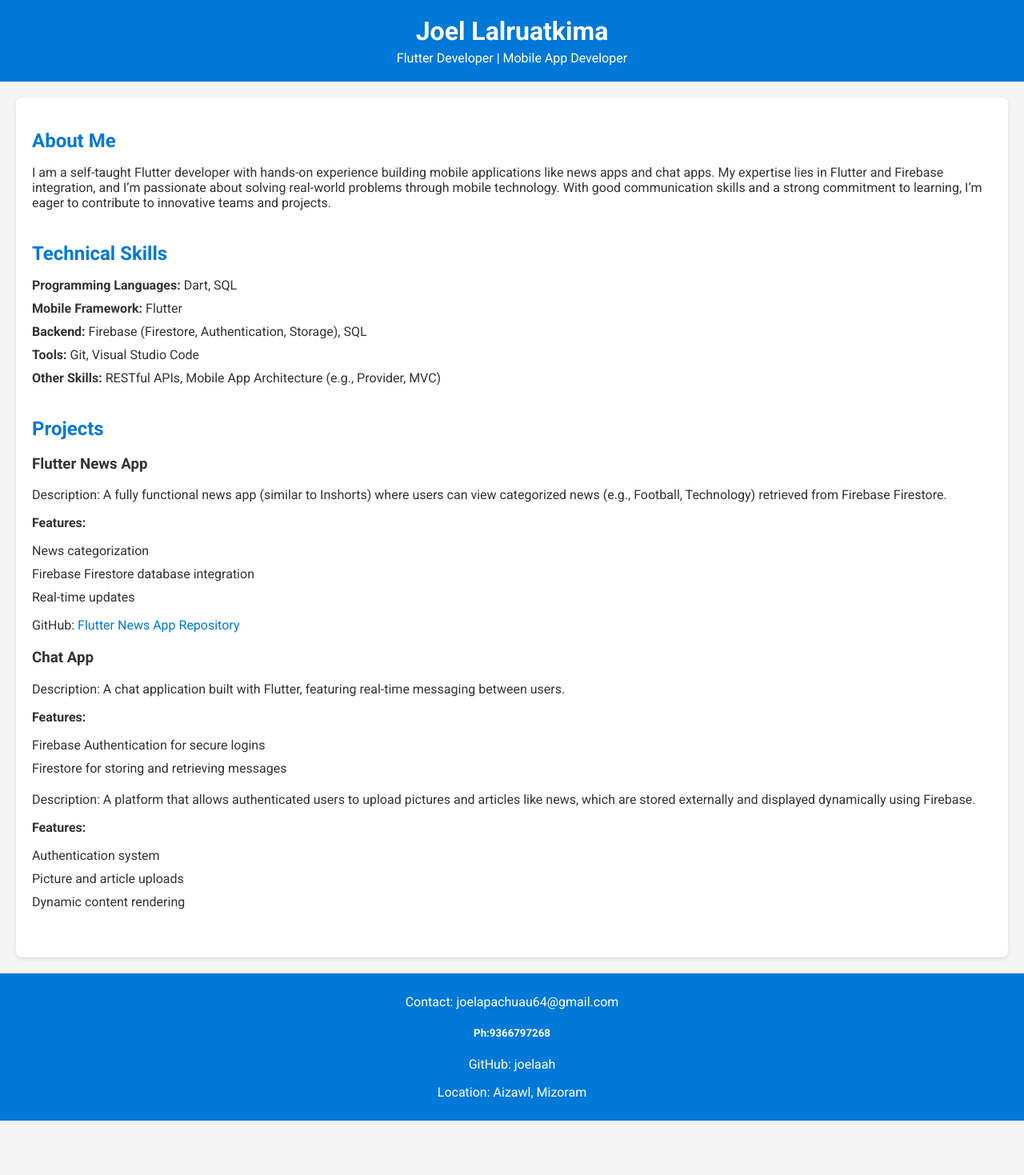
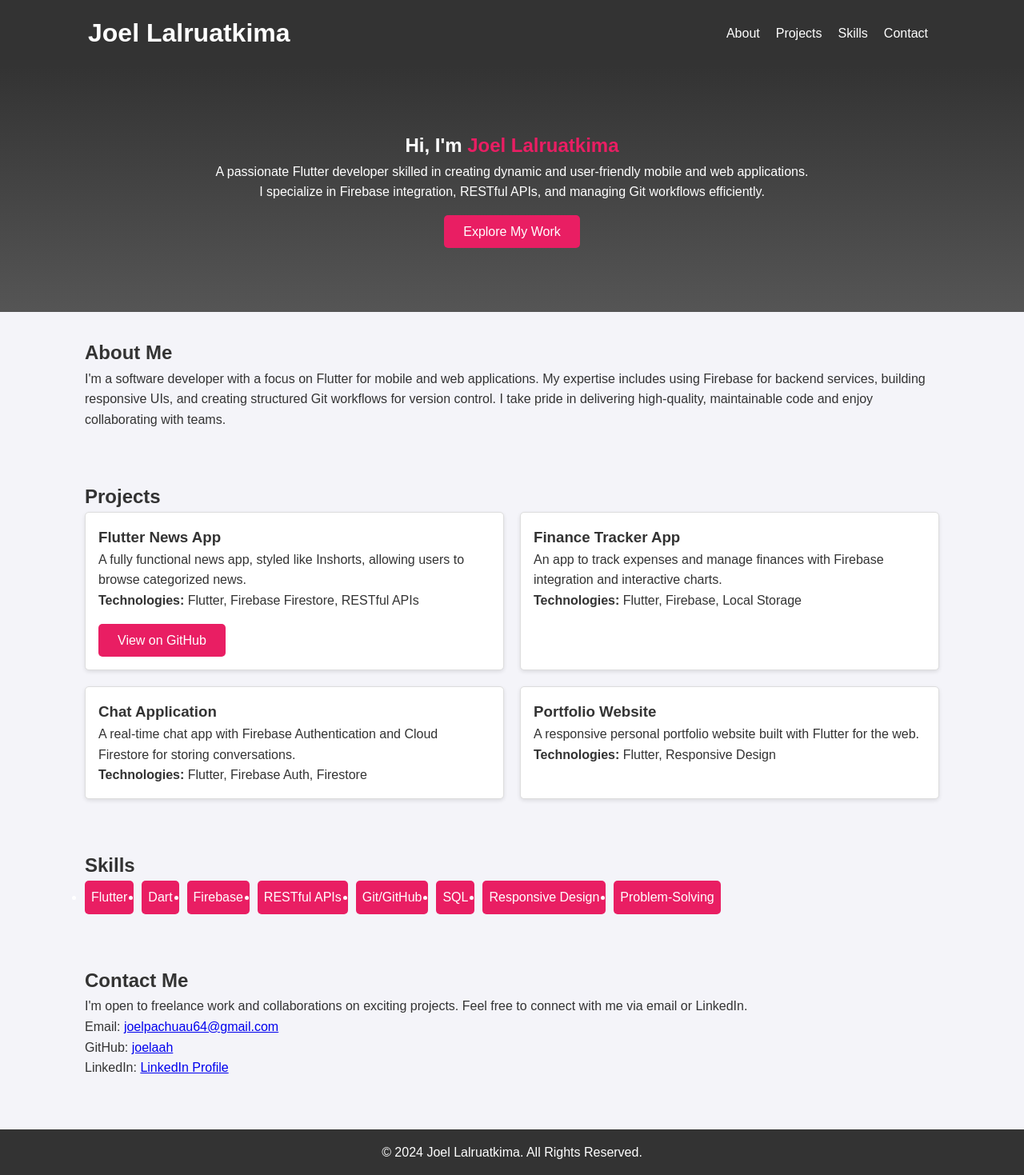
Before and after one commit to joelaah/portfilio, a website: page public/index.html in a window 1280 px wide. Shown: the whole page at 80% size. Before the commit the page ends 1401 px from the top, so only its background shows below. Drawn offline with Linux system fonts and the light colour scheme.

Commit message:
New design

```diff
--- a/public/index.html
+++ b/public/index.html
@@ -1,190 +1,115 @@
 <!DOCTYPE html>
 <html lang="en">
 <head>
-    <meta charset="UTF-8" />
-    <meta name="viewport" content="width=device-width, initial-scale=1.0" />
-    <title>Joel Lalruatkima | Flutter Developer</title>
-    <link
-      href="https://fonts.googleapis.com/css2?family=Roboto:wght@300;400;700&display=swap"
-      rel="stylesheet"
-    />
-    <style>
-      body {
-        font-family: "Roboto", sans-serif;
-        margin: 0;
-        padding: 0;
-        background-color: #f4f4f4;
-        color: #333;
-      }
-      header {
-        background-color: #0078d7;
-        color: white;
-        padding: 20px 0;
-        text-align: center;
-      }
-      header h1 {
-        margin: 0;
-      }
-      header p {
-        margin: 5px 0 0;
-      }
-      .container {
-        max-width: 1200px;
-        margin: 20px auto;
-        padding: 20px;
-        background: white;
-        border-radius: 8px;
-        box-shadow: 0 2px 5px rgba(0, 0, 0, 0.1);
-      }
-      .section {
-        margin-bottom: 40px;
-      }
-      .section h2 {
-        color: #0078d7;
-        margin-bottom: 15px;
-      }
-      ul {
-        list-style-type: none;
-        padding: 0;
-      }
-      ul li {
-        margin-bottom: 10px;
-      }
-      .project {
-        margin-bottom: 20px;
-      }
-      .project a {
-        color: #0078d7;
-        text-decoration: none;
-      }
-      footer {
-        text-align: center;
-        padding: 10px 0;
-        background: #0078d7;
-        color: white;
-        margin-top: 20px;
-      }
-      footer a {
-        color: white;
-        text-decoration: none;
-      }
-    </style>
+  <meta charset="UTF-8">
+  <meta name="viewport" content="width=device-width, initial-scale=1.0">
+  <title>Joel Lalruatkima - Flutter Developer Portfolio</title>
+  <link rel="stylesheet" href="styles.css">
 </head>
 <body>
-    <header>
+  <!-- Header -->
+  <header class="header">
+    <div class="navbar">
       <h1>Joel Lalruatkima</h1>
-      <p>Flutter Developer | Mobile App Developer</p>
+      <nav>
+        <ul class="nav-links">
+          <li><a href="#about">About</a></li>
+          <li><a href="#projects">Projects</a></li>
+          <li><a href="#skills">Skills</a></li>
+          <li><a href="#contact">Contact</a></li>
+        </ul>
+        <button class="hamburger" onclick="toggleMenu()">☰</button>
+      </nav>
+    </div>
   </header>
-    <div class="container">
-      <section class="section" id="about">
+
+  <!-- Hero Section -->
+  <section class="hero">
+    <h2>Hi, I'm <span class="highlight">Joel Lalruatkima</span></h2>
+    <p>A passionate Flutter developer skilled in creating dynamic and user-friendly mobile and web applications.</p>
+    <p>I specialize in Firebase integration, RESTful APIs, and managing Git workflows efficiently.</p>
+    <a href="#projects" class="cta-button">Explore My Work</a>
+  </section>
+
+  <!-- About Section -->
+  <section id="about" class="section">
     <h2>About Me</h2>
     <p>
-          I am a self-taught Flutter developer with hands-on experience building
-          mobile applications like news apps and chat apps. My expertise lies in
-          Flutter and Firebase integration, and I’m passionate about solving
-          real-world problems through mobile technology. With good communication
-          skills and a strong commitment to learning, I’m eager to contribute to
-          innovative teams and projects.
+      I'm a software developer with a focus on Flutter for mobile and web applications. My expertise includes
+      using Firebase for backend services, building responsive UIs, and creating structured Git workflows for
+      version control. I take pride in delivering high-quality, maintainable code and enjoy collaborating with teams.
     </p>
   </section>
-      <section class="section" id="skills">
-        <h2>Technical Skills</h2>
-        <ul>
-          <li><strong>Programming Languages:</strong> Dart, SQL</li>
-          <li><strong>Mobile Framework:</strong> Flutter</li>
-          <li>
-            <strong>Backend:</strong> Firebase (Firestore, Authentication,
-            Storage), SQL
-          </li>
-          <li><strong>Tools:</strong> Git, Visual Studio Code</li>
-          <li>
-            <strong>Other Skills:</strong> RESTful APIs, Mobile App Architecture
-            (e.g., Provider, MVC)
-          </li>
+
+  <!-- Projects Section -->
+  <section id="projects" class="section">
+    <h2>Projects</h2>
+    <div class="project-gallery">
+      <!-- Project 1 -->
+      <div class="project-card">
+        <h3>Flutter News App</h3>
+        <p>A fully functional news app, styled like Inshorts, allowing users to browse categorized news.</p>
+        <p><strong>Technologies:</strong> Flutter, Firebase Firestore, RESTful APIs</p>
+        <a href="https://github.com/joelaah/flutternews" target="_blank" class="cta-button">View on GitHub</a>
+      </div>
+      <!-- Project 2 -->
+      <div class="project-card">
+        <h3>Finance Tracker App</h3>
+        <p>An app to track expenses and manage finances with Firebase integration and interactive charts.</p>
+        <p><strong>Technologies:</strong> Flutter, Firebase, Local Storage</p>
+      </div>
+      <!-- Project 3 -->
+      <div class="project-card">
+        <h3>Chat Application</h3>
+        <p>A real-time chat app with Firebase Authentication and Cloud Firestore for storing conversations.</p>
+        <p><strong>Technologies:</strong> Flutter, Firebase Auth, Firestore</p>
+      </div>
+      <!-- Project 4 -->
+      <div class="project-card">
+        <h3>Portfolio Website</h3>
+        <p>A responsive personal portfolio website built with Flutter for the web.</p>
+        <p><strong>Technologies:</strong> Flutter, Responsive Design</p>
+      </div>
+    </div>
+  </section>
+
+  <!-- Skills Section -->
+  <section id="skills" class="section">
+    <h2>Skills</h2>
+    <ul class="skills-list">
+      <li>Flutter</li>
+      <li>Dart</li>
+      <li>Firebase</li>
+      <li>RESTful APIs</li>
+      <li>Git/GitHub</li>
+      <li>SQL</li>
+      <li>Responsive Design</li>
+      <li>Problem-Solving</li>
     </ul>
   </section>
-      <section class="section" id="projects">
-        <h2>Projects</h2>
-        <div class="project">
-          <h3>Flutter News App</h3>
+
+  <!-- Contact Section -->
+  <section id="contact" class="section">
+    <h2>Contact Me</h2>
     <p>
-            Description: A fully functional news app (similar to Inshorts) where
-            users can view categorized news (e.g., Football, Technology)
-            retrieved from Firebase Firestore.
+      I'm open to freelance work and collaborations on exciting projects. Feel free to connect with me via email or LinkedIn.
     </p>
-          <p><strong>Features:</strong></p>
-          <ul>
-            <li>News categorization</li>
-            <li>Firebase Firestore database integration</li>
-            <li>Real-time updates</li>
-          </ul>
-          <p>
-            GitHub:
-            <a href="https://github.com/joelaah/flutternews" target="_blank"
-              >Flutter News App Repository</a
-            >
-          </p>
-        </div>
-        <div class="project">
-          <h3>Chat App</h3>
-          <p>
-            Description: A chat application built with Flutter, featuring
-            real-time messaging between users.
-          </p>
-          <p><strong>Features:</strong></p>
-          <ul>
-            <li>Firebase Authentication for secure logins</li>
-            <li>Firestore for storing and retrieving messages</li>
-          </ul>
-        </div>
-        <div class="project">
-          <p>
-            Description: A platform that allows authenticated users to upload
-            pictures and articles like news, which are stored externally and
-            displayed dynamically using Firebase.
-          </p>
-          <p><strong>Features:</strong></p>
-          <ul>
-            <li>Authentication system</li>
-            <li>Picture and article uploads</li>
-            <li>Dynamic content rendering</li>
-          </ul>
-        </div>
+    <p>Email: <a href="mailto:joelpachuau64@gmail.com">joelpachuau64@gmail.com</a></p>
+    <p>GitHub: <a href="https://github.com/joelaah" target="_blank">joelaah</a></p>
+    <p>LinkedIn: <a href="https://linkedin.com" target="_blank">LinkedIn Profile</a></p>
   </section>
-    </div>
-    <footer>
-      <p>
-        Contact:
-        <a href="mailto:joelapachuau64@gmail.com">joelapachuau64@gmail.com</a>
-        <h5>Ph:9366797268</h5>
-      </p>
-      <p>
-        GitHub: <a href="https://github.com/joelaah" target="_blank">joelaah</a>
-      </p>
-      <p>Location: Aizawl, Mizoram</p>
+
+  <!-- Footer -->
+  <footer class="footer">
+    <p>&copy; 2024 Joel Lalruatkima. All Rights Reserved.</p>
   </footer>
-    <script type="module">
-        // Import the functions you need from the SDKs you need
-        import { initializeApp } from "https://www.gstatic.com/firebasejs/11.1.0/firebase-app.js";
-        import { getAnalytics } from "https://www.gstatic.com/firebasejs/11.1.0/firebase-analytics.js";
-        // TODO: Add SDKs for Firebase products that you want to use
-        // https://firebase.google.com/docs/web/setup#available-libraries
 
-        // Your web app's Firebase configuration
-        // For Firebase JS SDK v7.20.0 and later, measurementId is optional
-        const firebaseConfig = {
-          apiKey: "AIzaSyDJH3RXgNmcgotNLb1x3owTe1zNP43oHUo",
-          authDomain: "portfilio-cc89b.firebaseapp.com",
-          projectId: "portfilio-cc89b",
-          storageBucket: "portfilio-cc89b.firebasestorage.app",
-          messagingSenderId: "68089813493",
-          appId: "1:68089813493:web:f6d731bc16692af248e8bc",
-          measurementId: "G-TFZZN9NT56"
-        };
-
-        // Initialize Firebase
-        const app = initializeApp(firebaseConfig);
-        const analytics = getAnalytics(app);
+  <!-- JavaScript for Menu Toggle -->
+  <script>
+    function toggleMenu() {
+      const navLinks = document.querySelector('.nav-links');
+      navLinks.style.display = navLinks.style.display === 'flex' ? 'none' : 'flex';
+    }
   </script>
 </body>
 </html>
--- /dev/null
+++ b/public/styles.css
@@ -0,0 +1,148 @@
+/* Global Styles */
+* {
+    margin: 0;
+    padding: 0;
+    box-sizing: border-box;
+  }
+
+  body {
+    font-family: Arial, sans-serif;
+    line-height: 1.6;
+    background: #f4f4f9;
+    color: #333;
+  }
+
+  /* Header */
+  .header {
+    background: #333;
+    color: #fff;
+    padding: 1rem 0;
+  }
+
+  .navbar {
+    display: flex;
+    justify-content: space-between;
+    align-items: center;
+    max-width: 1100px;
+    margin: 0 auto;
+    padding: 0 20px;
+  }
+
+  .nav-links {
+    display: flex;
+    list-style: none;
+  }
+
+  .nav-links li {
+    margin: 0 10px;
+  }
+
+  .nav-links a {
+    text-decoration: none;
+    color: #fff;
+    transition: color 0.3s;
+  }
+
+  .nav-links a:hover {
+    color: #e91e63;
+  }
+
+  .hamburger {
+    display: none;
+    background: none;
+    color: white;
+    font-size: 24px;
+    border: none;
+    cursor: pointer;
+  }
+
+  /* Hero Section */
+  .hero {
+    text-align: center;
+    background: linear-gradient(to bottom, #333, #555);
+    color: white;
+    padding: 5rem 1rem;
+  }
+
+  .hero .highlight {
+    color: #e91e63;
+  }
+
+  .cta-button {
+    display: inline-block;
+    margin-top: 1rem;
+    padding: 0.5rem 1.5rem;
+    background: #e91e63;
+    color: white;
+    text-decoration: none;
+    border-radius: 5px;
+    transition: background 0.3s;
+  }
+
+  .cta-button:hover {
+    background: #c2185b;
+  }
+
+  /* Section Styles */
+  .section {
+    padding: 2rem 1rem;
+    max-width: 1100px;
+    margin: 0 auto;
+  }
+
+  .project-gallery {
+    display: flex;
+    gap: 20px;
+    flex-wrap: wrap;
+  }
+
+  .project-card {
+    background: white;
+    padding: 1rem;
+    border: 1px solid #ddd;
+    border-radius: 5px;
+    flex: 1 1 calc(50% - 20px);
+    box-shadow: 0 2px 5px rgba(0, 0, 0, 0.1);
+  }
+
+  .skills-list {
+    display: flex;
+    flex-wrap: wrap;
+    gap: 10px;
+  }
+
+  .skills-list li {
+    background: #e91e63;
+    color: white;
+    padding: 0.5rem;
+    border-radius: 5px;
+  }
+
+  /* Footer */
+  .footer {
+    background: #333;
+    color: white;
+    text-align: center;
+    padding: 1rem 0;
+    margin-top: 2rem;
+  }
+
+  /* Responsive Design */
+  @media (max-width: 768px) {
+    .nav-links {
+      display: none;
+      flex-direction: column;
+    }
+
+    .hamburger {
+      display: inline-block;
+    }
+
+    .hero {
+      padding: 3rem 1rem;
+    }
+
+    .project-gallery {
+      flex-direction: column;
+    }
+  }
```
Lines whose indentation alone changed are shown as unchanged.
